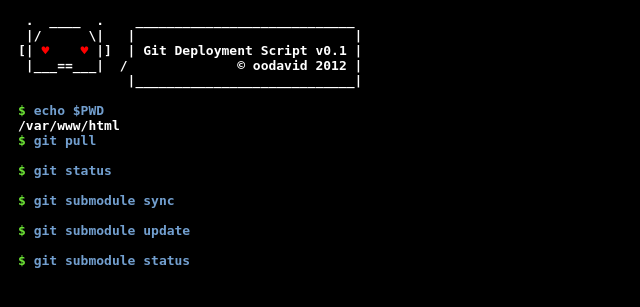
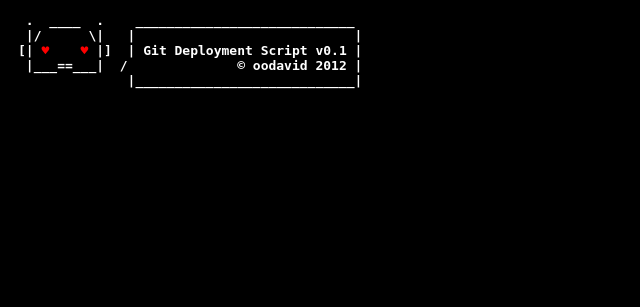
Before and after one commit to seeeya/DynamoApp, a PHP site: page /deploy.php in a window 1280 px wide. Shown: the top 307 px of the page, without its empty margins (0-640 px from the left). Run offline with PHP 8.4, Linux system fonts and the light colour scheme; data that the repository does not hold is empty.

Commit message:
Update deploy.php

```diff
--- a/deploy.php
+++ b/deploy.php
@@ -24,7 +24,7 @@
 		// Run it
 		$tmp = shell_exec($command);
 		// Output
-		if ($command !== "echo $PWD" && $command !== "whoami") {
+		if ($command !== 'echo $PWD' && $command !== 'whoami') {
 		$output .= "<span style=\"color: #6BE234;\">\$</span> <span style=\"color: #729FCF;\">{$command}\n</span>";
 		$output .= htmlentities(trim($tmp)) . "\n";
 		}
@@ -46,7 +46,7 @@
  |___==___|  /              &copy; oodavid 2012 |
               |____________________________|
 
-<?php echo $output; ?>
+<?php // echo $output; ?>
 </pre>
 </body>
 </html>
```
